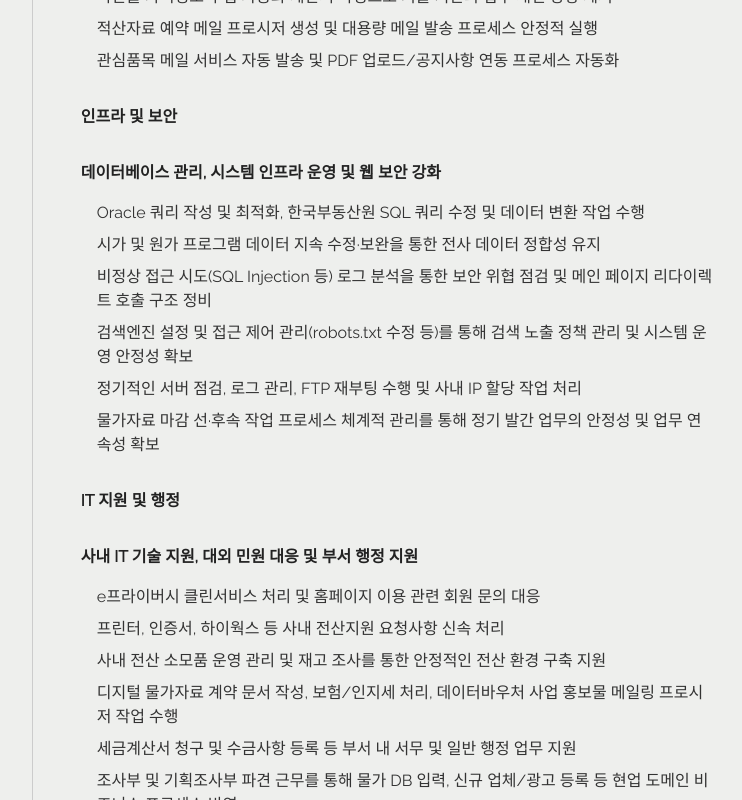
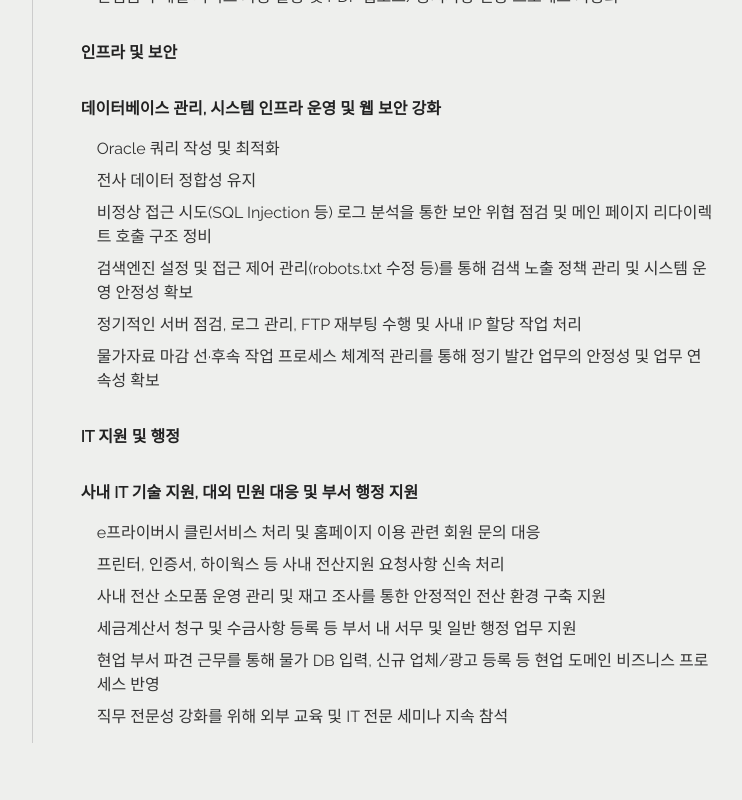
Before and after one commit to 7ingout/hyojin-portfolio, a React (Create React App) app: page /Career in a window 1280 px wide. Shown: the part 1760-2560 px from the top of the page, without its empty margins (412-1154 px from the left). Built offline with nearby package versions, Linux system fonts and the light colour scheme.

Commit message:
2026 05 25 수정(2)

```diff
--- a/src/components/Career.js
+++ b/src/components/Career.js
@@ -63,8 +63,6 @@ const Career = () => {
     <li>쇼핑몰 상품 정보(가격·할인·판매 상태 판별 로직) 자동 수집 및 데이터 정리·검토 업무 자동화 프로세스 구축</li>
     <li>화학공업약품 및 원자재 가격 데이터 추출 프로그램 개발</li>
     <li>전 부서 대상 파이썬 크롤링 교육 진행 및 대표 웹페이지 크롤링 샘플 가이드 작성으로 사내 전산 역량 강화</li>
-    <li>축산물 가격정보 수집 자동화 제안서 작성으로 기술 기반의 업무 개선 방향 제시</li>
-    <li>적산자료 예약 메일 프로시저 생성 및 대용량 메일 발송 프로세스 안정적 실행 </li>
     <li>관심품목 메일 서비스 자동 발송 및 PDF 업로드/공지사항 연동 프로세스 자동화</li>
 </ul>
 
@@ -72,8 +70,8 @@ const Career = () => {
 <ul className='Career_works'>
     <h4 className='Career_works_title'>인프라 및 보안</h4>
     <h4 className='Career_works_title'>데이터베이스 관리, 시스템 인프라 운영 및 웹 보안 강화</h4>
-    <li>Oracle 쿼리 작성 및 최적화, 한국부동산원 SQL 쿼리 수정 및 데이터 변환 작업 수행</li>
-    <li>시가 및 원가 프로그램 데이터 지속 수정·보완을 통한 전사 데이터 정합성 유지</li>
+    <li>Oracle 쿼리 작성 및 최적화</li>
+    <li>전사 데이터 정합성 유지</li>
     <li>비정상 접근 시도(SQL Injection 등) 로그 분석을 통한 보안 위협 점검 및 메인 페이지 리다이렉트 호출 구조 정비</li>
     <li>검색엔진 설정 및 접근 제어 관리(robots.txt 수정 등)를 통해 검색 노출 정책 관리 및 시스템 운영 안정성 확보</li>
     <li>정기적인 서버 점검, 로그 관리, FTP 재부팅 수행 및 사내 IP 할당 작업 처리</li>
@@ -87,9 +85,8 @@ const Career = () => {
     <li>e프라이버시 클린서비스 처리 및 홈페이지 이용 관련 회원 문의 대응 </li>
     <li>프린터, 인증서, 하이웍스 등 사내 전산지원 요청사항 신속 처리</li>
     <li>사내 전산 소모품 운영 관리 및 재고 조사를 통한 안정적인 전산 환경 구축 지원</li>
-    <li>디지털 물가자료 계약 문서 작성, 보험/인지세 처리, 데이터바우처 사업 홍보물 메일링 프로시저 작업 수행</li>
     <li>세금계산서 청구 및 수금사항 등록 등 부서 내 서무 및 일반 행정 업무 지원</li>
-    <li>조사부 및 기획조사부 파견 근무를 통해 물가 DB 입력, 신규 업체/광고 등록 등 현업 도메인 비즈니스 프로세스 반영</li>
+    <li>현업 부서 파견 근무를 통해 물가 DB 입력, 신규 업체/광고 등록 등 현업 도메인 비즈니스 프로세스 반영</li>
     <li>직무 전문성 강화를 위해 외부 교육 및 IT 전문 세미나 지속 참석</li>
 </ul>
                                     </div>
```
